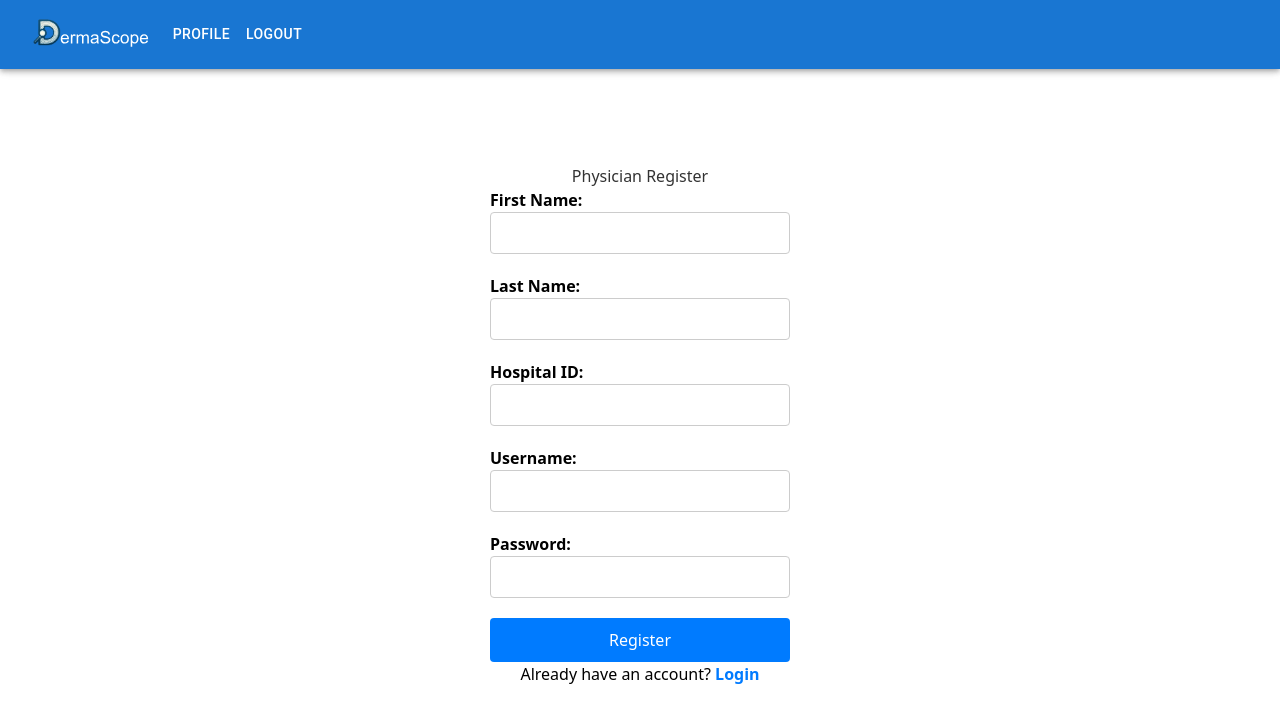
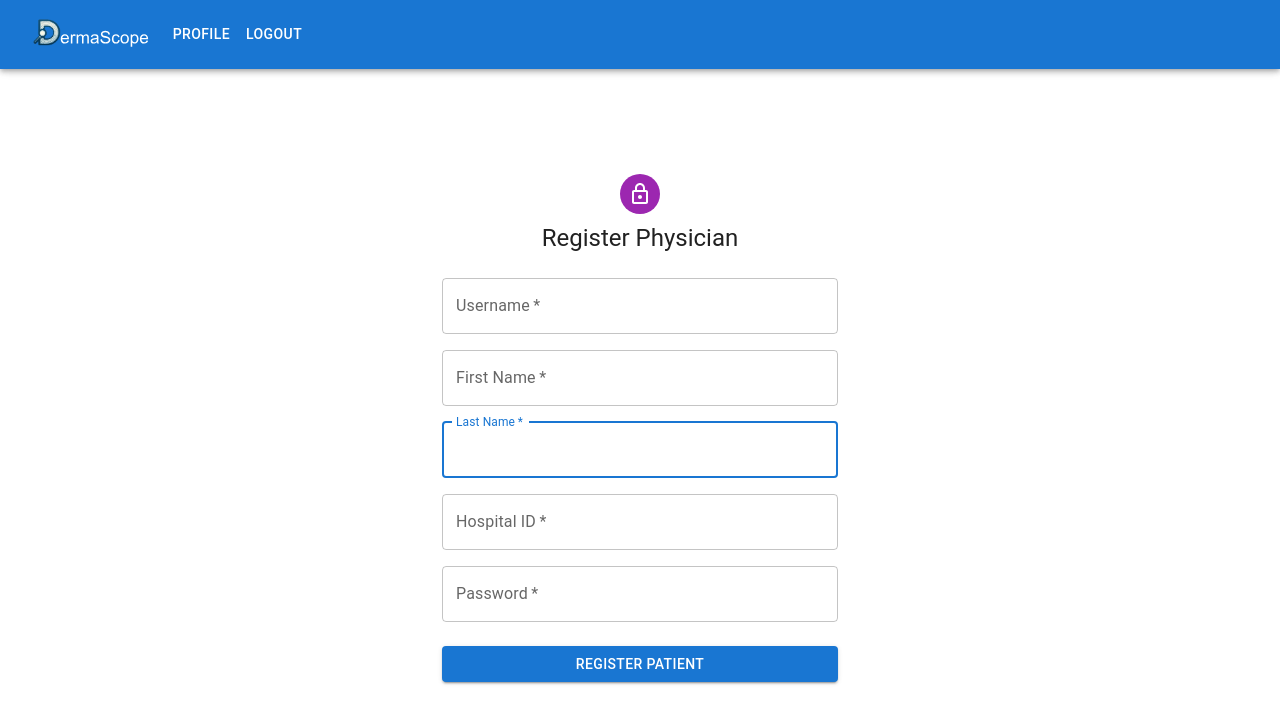
Before and after one commit to TopazFist/comp-413-border-detection, a React (Vite) app in the folder frontend/: page /physicians/register in a window 1280 px wide. Shown: the top 724 px of the page. Built offline with nearby package versions, Linux system fonts and the light colour scheme.

Commit message:
register uis fixed

```diff
--- a/frontend/src/pages/CreatePhysician.jsx
+++ b/frontend/src/pages/CreatePhysician.jsx
@@ -1,91 +1,129 @@
 import React, { useState } from 'react';
 import axios from 'axios';
-import { Link } from 'react-router-dom';
-import './Register.css';
+// import { Link } from 'react-router-dom';
+import './Register.css'; // Import the CSS file
+import Avatar from '@mui/material/Avatar';
+import Button from '@mui/material/Button';
+import CssBaseline from '@mui/material/CssBaseline';
+import TextField from '@mui/material/TextField';
+import Link from '@mui/material/Link';
+import Grid from '@mui/material/Grid';
+import Box from '@mui/material/Box';
+import LockOutlinedIcon from '@mui/icons-material/LockOutlined';
+import Typography from '@mui/material/Typography';
+import Container from '@mui/material/Container';
+import { createTheme, ThemeProvider} from '@mui/material/styles';
 
-
+const defaultTheme = createTheme();
 const PhysicianRegister = () => {
-  const [firstName, setFirstName] = useState('');
-  const [lastName, setLastName] = useState('');
-  const [hospitalId, setHospitalId] = useState('');
-  const [assignedPatientIds, setAssignedPatientIds] = useState([]);
-  const [username, setUsername] = useState('');
-  const [password, setPassword] = useState('');
-  const [error, setError] = useState('');
-
-  const handleFirstNameChange = (e) => {
-    setFirstName(e.target.value);
-  };
-
-  const handleLastNameChange = (e) => {
-    setLastName(e.target.value);
-  };
-
-  const handleHospitalIdChange = (e) => {
-    setHospitalId(e.target.value);
-  };
-
-  const handleUsernameChange = (e) => {
-    setUsername(e.target.value);
-  };
-
-  const handlePasswordChange = (e) => {
-    setPassword(e.target.value);
-  };
 
   const handleSubmit = async (e) => {
     e.preventDefault();
+    const data = new FormData(e.currentTarget);
+    try {
+      // Send registration data to the backend server
+      const response = await axios.post('http://localhost:3001/auth/physician', {
+        firstName: data.get("firstName"),
+        lastName: data.get("lastName"),
+        hospitalId: data.get("hospitalID"),
+        username: data.get("username"),
+        password: data.get("password")
+    });
 
-    try {
-      console.log("patient ids in html");
-      console.log(assignedPatientIds);
-      const response = await axios.post('http://localhost:3001/auth/physician', {
-        firstName,
-        lastName,
-        hospitalId,
-        username,
-        password,
-      });
-      console.log('Physician registration successful:', response.data);
-      window.location.href = '/physicians/login';
-      // Redirect or perform additional actions
+      // Redirect to the login page after successful registration
+      console.log('Registration successful:', response.data);
+      window.location.href = `/physicians/${data.get('username')}`;
     } catch (error) {
-      setError('Physician registration failed. Please try again.');
       console.error('Registration error:', error);
     }
   };
 
   return (
-    <div className="register-container">
-      <h2>Physician Register</h2>
-      <form onSubmit={handleSubmit}>
-        <div className="input-container">
-          <label>First Name:</label>
-          <input type="text" value={firstName} onChange={handleFirstNameChange} />
-        </div>
-        <div className="input-container">
-          <label>Last Name:</label>
-          <input type="text" value={lastName} onChange={handleLastNameChange} />
-        </div>
-        <div className="input-container">
-          <label>Hospital ID:</label>
-          <input type="text" value={hospitalId} onChange={handleHospitalIdChange} />
-        </div>
-        <div className="input-container">
-          <label>Username:</label>
-          <input type="text" value={username} onChange={handleUsernameChange} />
-        </div>
-        <div className="input-container">
-          <label>Password:</label>
-          <input type="password" value={password} onChange={handlePasswordChange} />
-        </div>
-        <button type="submit">Register</button>
-        {error && <div className="error-message">{error}</div>}
-      </form>
-      <p>
-        Already have an account? <Link to="/physicians/login" className="login-link">Login</Link>
-      </p>
-    </div>
+    <ThemeProvider theme={defaultTheme}>
+      <Container component="main" maxWidth="xs">
+        <CssBaseline />
+        <Box
+          sx={{
+            marginTop: 8,
+            display: 'flex',
+            flexDirection: 'column',
+            alignItems: 'center',
+          }}
+        >
+          <Avatar sx={{ m: 1, bgcolor: 'secondary.main' }}>
+            <LockOutlinedIcon />
+          </Avatar>
+          <Typography component="h1" variant="h5">
+            Register Physician
+          </Typography>
+          <Box component="form" noValidate onSubmit={handleSubmit} sx={{ mt: 3 }}>
+            <Grid container spacing={2}>
+            <Grid item xs={12}>
+                <TextField
+                  autoComplete="given-name"
+                  name="username"
+                  required
+                  fullWidth
+                  id="username"
+                  label="Username"
+                  autoFocus
+                />
+              </Grid>
+              <Grid item xs={12}>
+                <TextField
+                  autoComplete="given-first-name"
+                  name="firstName"
+                  required
+                  fullWidth
+                  id="firstName"
+                  label="First Name"
+                  autoFocus
+                />
+              </Grid>
+              <Grid item xs={12}>
+                <TextField
+                  autoComplete="given-last-name"
+                  name="lastName"
+                  required
+                  fullWidth
+                  id="lastName"
+                  label="Last Name"
+                  autoFocus
+                />
+              </Grid>
+              <Grid item xs={12}>
+                <TextField
+                  required
+                  fullWidth
+                  name="hospitalID"
+                  label="Hospital ID"
+                  id="hospitalID"
+                />
+              </Grid>
+              <Grid item xs={12}>
+                <TextField
+                  required
+                  fullWidth
+                  name="password"
+                  label="Password"
+                  type="password"
+                  id="password"
+                  autoComplete="new-password"
+                />
+              </Grid>
+            </Grid>
+            <Button
+              type="submit"
+              fullWidth
+              variant="contained"
+              sx={{ mt: 3, mb: 2 }}
+            >
+              Register Patient
+            </Button>
+          </Box>
+        </Box>
+      </Container>
+    </ThemeProvider>
   );
 };
 
--- a/frontend/src/pages/Register.jsx
+++ b/frontend/src/pages/Register.jsx
@@ -1,136 +1,180 @@
 import React, { useState } from 'react';
 import axios from 'axios';
-import { Link } from 'react-router-dom';
+// import { Link } from 'react-router-dom';
 import './Register.css'; // Import the CSS file
+import Avatar from '@mui/material/Avatar';
+import Button from '@mui/material/Button';
+import CssBaseline from '@mui/material/CssBaseline';
+import TextField from '@mui/material/TextField';
+import Link from '@mui/material/Link';
+import Grid from '@mui/material/Grid';
+import Box from '@mui/material/Box';
+import LockOutlinedIcon from '@mui/icons-material/LockOutlined';
+import Typography from '@mui/material/Typography';
+import Container from '@mui/material/Container';
+import { createTheme, ThemeProvider} from '@mui/material/styles';
 
+const defaultTheme = createTheme();
 const Register = () => {
-  const [username, setUsername] = useState('');
-  const [password, setPassword] = useState('');
-  const [firstName, setFirstName] = useState('');
-  const [lastName, setLastName] = useState('');
-  const [address, setAddress] = useState('');
-  const [phoneNumber, setPhoneNumber] = useState('');
-  const [gender, setGender] = useState('');
-  const [age, setAge] = useState('');
-  const [allergies, setAllergies] = useState('');
-  const [physicianID, setPhysicianID] = useState('');
-  const [error, setError] = useState('');
-
-  const handleUsernameChange = (e) => {
-    setUsername(e.target.value);
-  };
-
-  const handlePasswordChange = (e) => {
-    setPassword(e.target.value);
-  };
-
-  const handleFirstNameChange = (e) => {
-    setFirstName(e.target.value);
-  };
-
-  const handleLastNameChange = (e) => {
-    setLastName(e.target.value);
-  };
-
-  const handleAddressChange = (e) => {
-    setAddress(e.target.value);
-  };
-
-  const handlePhoneNumberChange = (e) => {
-    setPhoneNumber(e.target.value);
-  };
-
-  const handleGenderChange = (e) => {
-    setGender(e.target.value);
-  };
-
-  const handleAgeChange = (e) => {
-    setAge(e.target.value);
-  };
-
-  const handleAllergiesChange = (e) => {
-    setAllergies(e.target.value);
-  };
-
-  const handlePhysicianChange = (e) => {
-    setPhysicianID(e.target.value);
-  };
 
   const handleSubmit = async (e) => {
     e.preventDefault();
+    const data = new FormData(e.currentTarget);
     try {
       // Send registration data to the backend server
       const response = await axios.post('http://localhost:3001/auth', {
-        username,
-        password,
-        firstName,
-        lastName,
-        address,
-        phoneNumber,
-        gender,
-        age,
-        allergies,
-        physicianID
-      });
+        username: data.get("username"),
+        password: data.get("password"),
+        firstName: data.get("firstName"),
+        lastName: data.get("lastName"),
+        address: data.get("address"),
+        phoneNumber: data.get("phoneNumber"),
+        gender: data.get("gender"),
+        age: data.get("age"),
+        allergies: data.get("allergies"),
+        physicianID: data.get("physicianID")
+    });
 
       // Redirect to the login page after successful registration
       console.log('Registration successful:', response.data);
-      window.location.href = '/patients/login'; // Redirect to the login page
+      window.location.href = `/patients/${data.get('username')}`;
     } catch (error) {
-      setError('Registration failed. Please try again.');
       console.error('Registration error:', error);
     }
   };
 
   return (
-    <div className="register-container">
-      <h2>Register</h2>
-      <form onSubmit={handleSubmit}>
-        <div className="input-container">
-          <label>Username:</label>
-          <input type="text" value={username} onChange={handleUsernameChange} />
-        </div>
-        <div className="input-container">
-          <label>Password:</label>
-          <input type="password" value={password} onChange={handlePasswordChange} />
-        </div>
-        <div className="input-container">
-          <label>First Name:</label>
-          <input type="text" value={firstName} onChange={handleFirstNameChange} />
-        </div>
-        <div className="input-container">
-          <label>Last Name:</label>
-          <input type="text" value={lastName} onChange={handleLastNameChange} />
-        </div>
-        <div className="input-container">
-          <label>Address:</label>
-          <input type="text" value={address} onChange={handleAddressChange} />
-        </div>
-        <div className="input-container">
-          <label>Phone Number:</label>
-          <input type="text" value={phoneNumber} onChange={handlePhoneNumberChange} />
-        </div>
-        <div className="input-container">
-          <label>Gender:</label>
-          <input type="text" value={gender} onChange={handleGenderChange} />
-        </div>
-        <div className="input-container">
-          <label>Age:</label>
-          <input type="number" value={age} onChange={handleAgeChange} />
-        </div>
-        <div className="input-container">
-          <label>Allergies:</label>
-          <input type="text" value={allergies} onChange={handleAllergiesChange} />
-        </div>
-        <div className="input-container">
-          <label>Physician ID:</label>
-          <input type="text" value={physicianID} onChange={handlePhysicianChange} />
-        </div>
-        <button type="submit">Register</button>
-        {error && <div className="error-message">{error}</div>}
-      </form>
-      <p>Already have an account? <Link to="/patients/login" className="login-link">Login</Link></p>
-    </div>
+    <ThemeProvider theme={defaultTheme}>
+      <Container component="main" maxWidth="xs">
+        <CssBaseline />
+        <Box
+          sx={{
+            marginTop: 8,
+            display: 'flex',
+            flexDirection: 'column',
+            alignItems: 'center',
+          }}
+        >
+          <Avatar sx={{ m: 1, bgcolor: 'secondary.main' }}>
+            <LockOutlinedIcon />
+          </Avatar>
+          <Typography component="h1" variant="h5">
+            Register Patient
+          </Typography>
+          <Box component="form" noValidate onSubmit={handleSubmit} sx={{ mt: 3 }}>
+            <Grid container spacing={2}>
+            <Grid item xs={12}>
+                <TextField
+                  autoComplete="given-name"
+                  name="username"
+                  required
+                  fullWidth
+                  id="username"
+                  label="Username"
+                  autoFocus
+                />
+              </Grid>
+              <Grid item xs={12}>
+                <TextField
+                  autoComplete="given-first-name"
+                  name="firstName"
+                  required
+                  fullWidth
+                  id="firstName"
+                  label="First Name"
+                  autoFocus
+                />
+              </Grid>
+              <Grid item xs={12}>
+                <TextField
+                  autoComplete="given-last-name"
+                  name="lastName"
+                  required
+                  fullWidth
+                  id="lastName"
+                  label="Last Name"
+                  autoFocus
+                />
+              </Grid>
+              <Grid item xs={12}>
+                <TextField
+                  required
+                  fullWidth
+                  name="password"
+                  label="Password"
+                  type="password"
+                  id="password"
+                  autoComplete="new-password"
+                />
+              </Grid>
+              <Grid item xs={12}>
+                <TextField
+                  required
+                  fullWidth
+                  name="address"
+                  label="Address"
+                  id="address"
+                  autoComplete="address"
+                />
+              </Grid>
+              <Grid item xs={12}>
+                <TextField
+                  required
+                  fullWidth
+                  name="phoneNumber"
+                  label="Phone Number"
+                  id="phoneNumber"
+                />
+              </Grid>
+              <Grid item xs={12}>
+                <TextField
+                  required
+                  fullWidth
+                  name="age"
+                  label="Age"
+                  id="age"
+                />
+              </Grid>
+              <Grid item xs={12}>
+                <TextField
+                  required
+                  fullWidth
+                  name="gender"
+                  label="Gender"
+                  id="gender"
+                />
+              </Grid>
+              <Grid item xs={12}>
+                <TextField
+                  required
+                  fullWidth
+                  name="allergies"
+                  label="Allergies"
+                  id="allergies"
+                />
+              </Grid>
+              <Grid item xs={12}>
+                <TextField
+                  required
+                  fullWidth
+                  name="physicianID"
+                  label="Physician ID"
+                  id="physicianID"
+                />
+              </Grid>
+            </Grid>
+            <Button
+              type="submit"
+              fullWidth
+              variant="contained"
+              sx={{ mt: 3, mb: 2 }}
+            >
+              Register Patient
+            </Button>
+          </Box>
+        </Box>
+      </Container>
+    </ThemeProvider>
   );
 };
 
```
